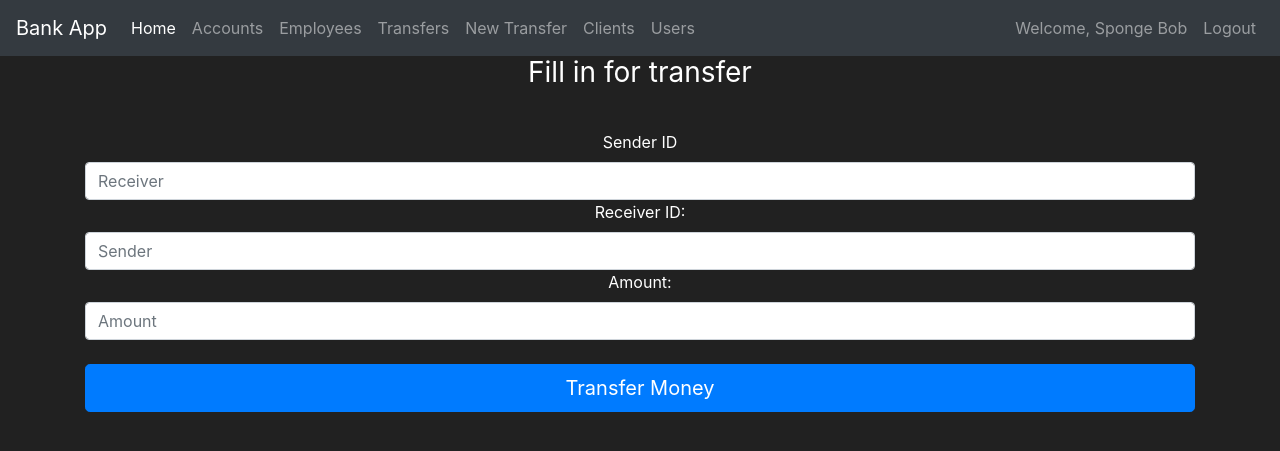
After one commit to BNukhkadiev/BankDB, a Flask app: page /new_transfer in a window 1280 px wide. The commit adds this page. Shown: the top 451 px of the page. Run offline with Flask 3, Linux system fonts and the light colour scheme; a user stored in the database is signed in; some libraries are stand-ins or nearby versions.

Commit message:
Added Money transfer Option

```diff
--- a/bank/forms.py
+++ b/bank/forms.py
@@ -1,5 +1,5 @@
 from flask_wtf import FlaskForm
-from wtforms import StringField, PasswordField, SubmitField
+from wtforms import StringField, PasswordField, SubmitField, IntegerField, FloatField
 from wtforms.validators import Length, EqualTo, Email, DataRequired
 
 
@@ -15,3 +15,10 @@ class LoginForm(FlaskForm):
     username = StringField(label="User Name", validators=[DataRequired()])
     password = StringField(label="Password", validators=[DataRequired()])
     submit = SubmitField(label="Sign in")
+
+
+class TransferForm(FlaskForm):
+    sender_id = IntegerField(label="Sender ID", validators=[DataRequired()])
+    receiver_id = IntegerField(label="Receiver ID: ", validators=[DataRequired()])
+    amount = FloatField(label="Amount: ", validators=[DataRequired()])
+    submit = SubmitField(label="Transfer Money")
--- a/bank/routes.py
+++ b/bank/routes.py
@@ -1,7 +1,7 @@
 from bank import app, db
 from flask import render_template, request, redirect, url_for, flash
 from bank.models import Employee, BankAccount, Transfer, Client, Credit, User
-from bank.forms import RegisterForm, LoginForm
+from bank.forms import RegisterForm, LoginForm, TransferForm
 from flask_login import login_user, logout_user, login_required
 
 
@@ -83,3 +83,18 @@ def logout_page():
     logout_user()
     print("You have been logged out")
     return redirect(url_for("home_page"))
+
+
+@app.route("/new_transfer", methods=["GET", "POST"])
+@login_required
+def new_transfer_page():
+    form = TransferForm()
+    if form.validate_on_submit():
+        transfer_to_create = Transfer(sender_id=form.sender_id.data,
+                                      receiver_id=form.receiver_id.data,
+                                      amount=form.amount.data)
+        db.session.add(transfer_to_create)
+        db.session.commit()
+        return redirect(url_for("transfer_page"))
+
+    return render_template("new_transfer.html", form=form)
--- a/bank/templates/layout.html
+++ b/bank/templates/layout.html
@@ -32,6 +32,9 @@
             </li>
             <li class="nav-item">
                 <a class="nav-link" href="{{ url_for('transfer_page') }}">Transfers</a>
+            </li>
+            <li class="nav-item">
+                <a class="nav-link" href="{{ url_for('new_transfer_page') }}">New Transfer</a>
             </li>
             <li class="nav-item">
                 <a class="nav-link" href="{{ url_for('clients_page') }}">Clients</a>
--- /dev/null
+++ b/bank/templates/new_transfer.html
@@ -0,0 +1,32 @@
+{% extends "layout.html" %}
+
+{% block title %}
+    New Transfer
+{% endblock %}
+
+
+{% block body %}
+    <body class="text-center">
+    <div class="container">
+        <form method="POST" class="form-signin" style="color:white">
+            {{ form.hidden_tag() }}
+            <h1 class="h3 mb-3 font-weight-normal">
+                Fill in for transfer
+            </h1>
+            <br>
+            {{ form.sender_id.label() }}
+            {{ form.sender_id(class="form-control", placeholder="Receiver") }}
+
+            {{ form.receiver_id.label() }}
+            {{ form.receiver_id(class="form-control", placeholder="Sender") }}
+
+            {{ form.amount.label() }}
+            {{ form.amount(class="form-control", placeholder="Amount") }}
+            <br>
+
+            {{ form.submit(class="btn btn-lg btn-block btn-primary") }}
+
+        </form>
+    </div>
+    </body>
+{% endblock %}
```
Also changed, not shown: bank/bank.db. Lines whose indentation alone changed are shown as unchanged.
